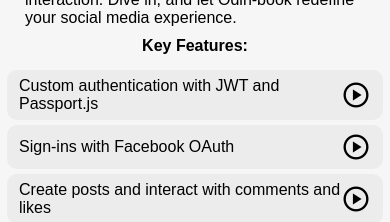
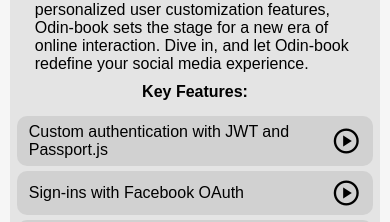
Before and after one commit to williamphk/portfolio-website-react, a React (Vite) app: page / in a window 390 px wide. Shown: the part 1316-1538 px from the top of the page. Built offline with nearby package versions, Linux system fonts and the light colour scheme; a web font is replaced by a local one.

Commit message:
Responsive

```diff
--- a/src/App.css
+++ b/src/App.css
@@ -31,6 +31,7 @@ section {
 @media only screen and (max-width: 415px) {
   section {
     padding: 10px 0;
+    margin: 10px;
   }
   .section-title {
     font-size: 24px;
--- a/src/components/About.css
+++ b/src/components/About.css
@@ -211,6 +211,9 @@ a#scroll-btn:after {
 /* PHONE */
 @media only screen and (max-width: 415px) {
   /* ABOUT*/
+  .about {
+    margin: 10px;
+  }
   .self-introduction {
     font-size: var(--bodyFontPhone);
     padding: 0 3%;
--- a/src/components/Projects.css
+++ b/src/components/Projects.css
@@ -248,6 +248,8 @@
   .project-three,
   .project-four,
   .project-five {
+    background-color: #e4e4e4;
+    border-radius: 25px;
     width: auto;
     height: auto;
     background-size: auto;
@@ -255,6 +257,9 @@
   .project-description-and-live-preview-button {
     padding: 0;
     width: 100%;
+  }
+  .project-image-tablet {
+    width: 95vw;
   }
   .project-description img {
     width: 40px;
@@ -272,6 +277,7 @@
     margin: 0 7px;
     padding: 7px 12px;
     text-align: left;
+    background-color: #d1d1d1;
   }
   svg {
     width: 40px;
```
